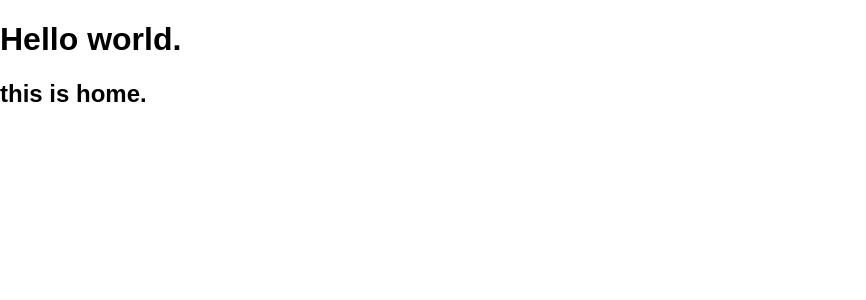
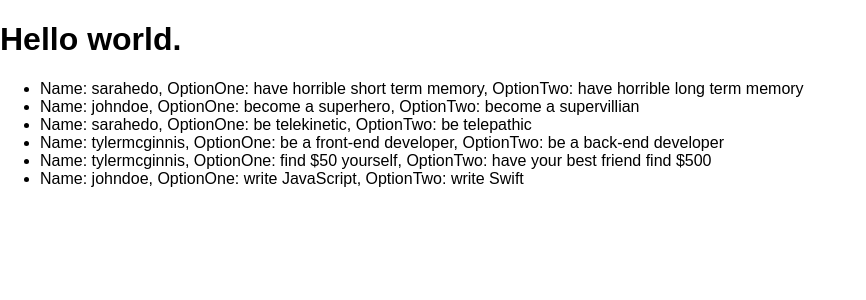
Before and after one commit to yuyi1000/reactnd-would-you-rather-app, a React (Create React App) app: page / in a window 1280 px wide. Shown: the top 300 px of the page, without its empty margins (0-866 px from the left). Built offline with nearby package versions, Linux system fonts and the light colour scheme.

Commit message:
add unansered questions panel to home page

```diff
--- a/src/components/Home.js
+++ b/src/components/Home.js
@@ -1,14 +1,13 @@
 import React, { Component } from 'react'
 import { connect } from 'react-redux'
+import UnansweredQuestions from './UnansweredQuestions'
 
 class Home extends Component {
 
 
   render() {
     return (
-      <h2>
-        this is home.
-      </h2>
+      <UnansweredQuestions />
     )
   }
 }
--- a/src/components/Leaderboard.js
+++ b/src/components/Leaderboard.js
@@ -8,7 +8,6 @@ class Leaderboard extends Component {
   render() {
 
     const { userIds } = this.props
-    console.log(userIds);
 
     return (
 
--- a/src/components/UnansweredQuestion.js
+++ b/src/components/UnansweredQuestion.js
@@ -4,15 +4,22 @@ import { connect } from 'react-redux'
 class UnansweredQuestion extends Component {
 
   render() {
-
+    const { unansweredQuestion } = this.props
 
     return (
-      <h3>
-        this is UnansweredQuestion.
-      </h3>
+      <div>
+        Name: {unansweredQuestion.author},
+        OptionOne: {unansweredQuestion.optionOne.text},
+        OptionTwo: {unansweredQuestion.optionTwo.text}
+      </div>
     )
   }
-
 }
 
-export default connect()(UnansweredQuestion)
+function mapStateToProps ({ questions }, { questionId }) {
+  return {
+    unansweredQuestion: questions[questionId]
+  }
+}
+
+export default connect(mapStateToProps)(UnansweredQuestion)
--- /dev/null
+++ b/src/components/UnansweredQuestions.js
@@ -0,0 +1,44 @@
+import React, { Component } from 'react'
+import { connect } from 'react-redux'
+import { getTotalVote } from '../utils/api'
+import UnansweredQuestion from './UnansweredQuestion'
+
+class UnansweredQuestions extends Component {
+
+  render() {
+    const { unansweredQuestions } = this.props
+    return (
+      <div>
+
+        <ul>
+          {Object.keys(unansweredQuestions).map((questionId) => (
+            <li key={questionId}>
+              <UnansweredQuestion questionId={questionId} />
+            </li>
+          ))}
+
+        </ul>
+
+      </div>
+    )
+  }
+}
+
+function mapStateToProps ({ questions }) {
+  return {
+    unansweredQuestions: getUnansweredQuestions(questions)
+  }
+}
+
+function getUnansweredQuestions (questions) {
+  // TODO: set getTotalVote(questions[questionId]) === 0 later
+  return Object.keys(questions)
+          .filter((questionId) => getTotalVote(questions[questionId]) !== 0)
+          .sort((id1, id2) => questions[id1].timestamp > questions[id2].timestamp)
+          .reduce((obj, questionId) => {
+            obj[questionId] = questions[questionId]
+            return obj
+          }, {})
+}
+
+export default connect(mapStateToProps)(UnansweredQuestions)
--- a/src/utils/api.js
+++ b/src/utils/api.js
@@ -30,3 +30,15 @@ export function getInitalData () {
     questions,
   }))
 }
+
+export function getTotalVote (question) {
+  return getVoteForOptionOne(question) + getVoteForOptionTwo(question)
+}
+
+export function getVoteForOptionOne (question) {
+  return question.optionOne.votes.length
+}
+
+export function getVoteForOptionTwo (question) {
+  return question.optionTwo.votes.length
+}
```
